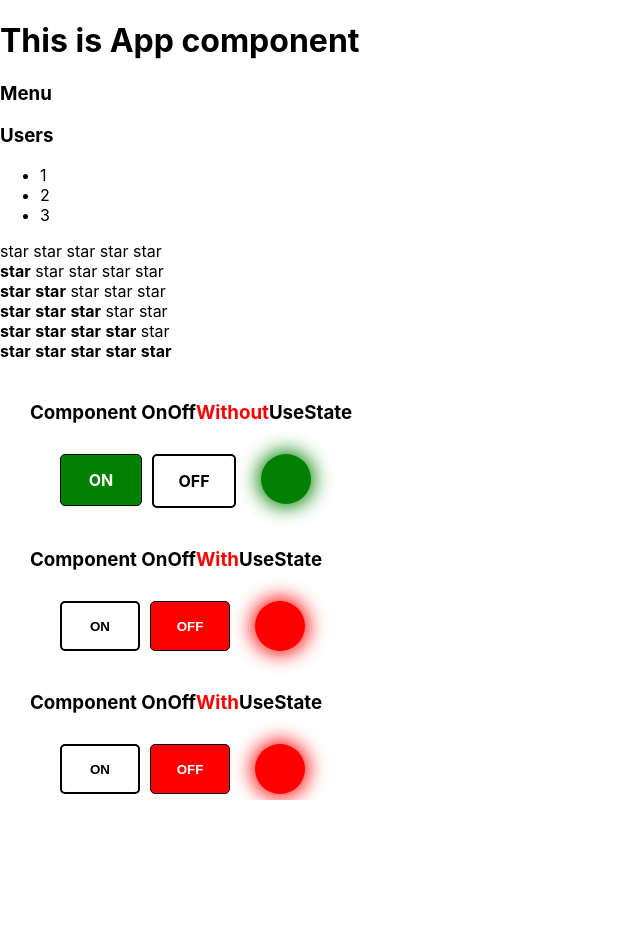
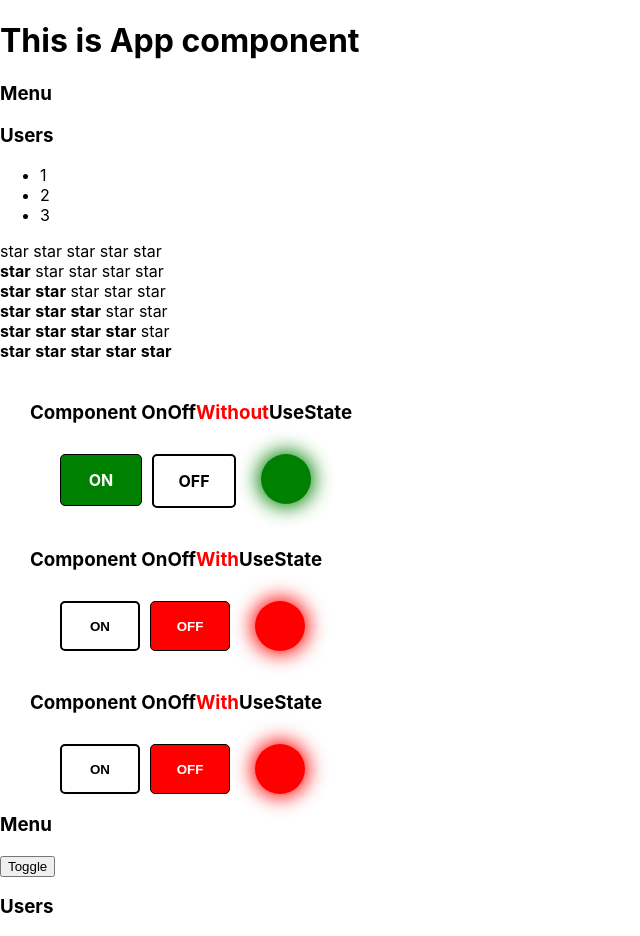
Before and after one commit to tamga05/React-kak_podrobno_React, a React (Create React App) app: page / in a window 1280 px wide. Shown: the top 936 px of the page, without its empty margins (0-640 px from the left). Before the commit the page ends 800 px from the top, so only its background shows below. Built offline with nearby package versions, Linux system fonts and the light colour scheme.

Commit message:
add UncontrolledAccordion component markup

```diff
--- a/src/App.tsx
+++ b/src/App.tsx
@@ -4,6 +4,7 @@ import Accordion from './components/Accordion/Accordion';
 import {Rating} from './components/Rating/Rating';
 import OnOffWithoutUseState from './components/OnOff/OnOffWithoutUseState';
 import OnOffWithUseState from './components/OnOff/OnOffWithUseState';
+import UncontrolledAccordion from './components/UncontrolledAccordion/UncontrolledAccordion';
 
 
 function App() {
@@ -27,6 +28,8 @@ function App() {
             <OnOffWithUseState/>
             <OnOffWithUseState/>
             {/*<OnOffWithUseState on={true}/>*/}
+            <UncontrolledAccordion titleValue={'Menu'}/>
+            <UncontrolledAccordion titleValue={'Users'}/>
         </div>
     );
 }
--- /dev/null
+++ b/src/components/UncontrolledAccordion/UncontrolledAccordion.tsx
@@ -0,0 +1,70 @@
+import React, {useState} from 'react';
+
+
+type UncontrolledAccordionPropsType = {
+    titleValue: string
+    //collapsed: boolean
+}
+
+
+function UncontrolledAccordion(props: UncontrolledAccordionPropsType) {
+
+
+    let [collapsed, setCollapsed] = useState(true);
+
+
+    return (
+        <div>
+            <AccordionTitle titleValueNext={props.titleValue}/>
+            <button onClick={() => {
+                setCollapsed(!collapsed);
+            }}>Toggle
+            </button>
+            {!collapsed && <AccordionBody/>}
+        </div>
+    );
+}
+
+
+//
+//
+// function Accordion(props: AccordionPropsType) {
+//
+//     if (props.collapsed) {
+//         return (
+//             <div>
+//                 <AccordionTitle titleValueNext={props.titleValue}/>
+//             </div>
+//         );
+//     } else {
+//         return (
+//             <div>
+//                 <AccordionTitle titleValueNext={props.titleValue}/>
+//                 <AccordionBody/>
+//             </div>
+//         );
+//     }
+// }
+
+
+type AccordionTitlePropsType = {
+    titleValueNext: string
+}
+
+function AccordionTitle(props: AccordionTitlePropsType) {
+    return <h3>{props.titleValueNext}</h3>;
+}
+
+
+function AccordionBody() {
+    return (
+        <ul>
+            <li>1</li>
+            <li>2</li>
+            <li>3</li>
+        </ul>
+    );
+}
+
+
+export default UncontrolledAccordion;
```
